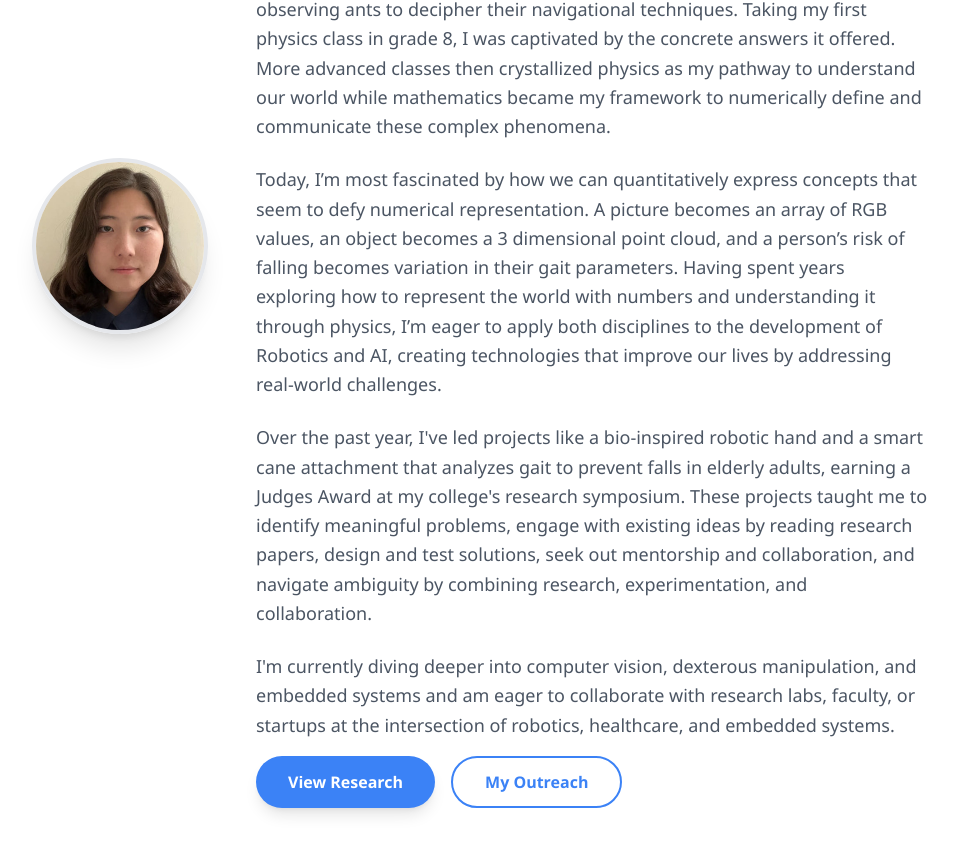
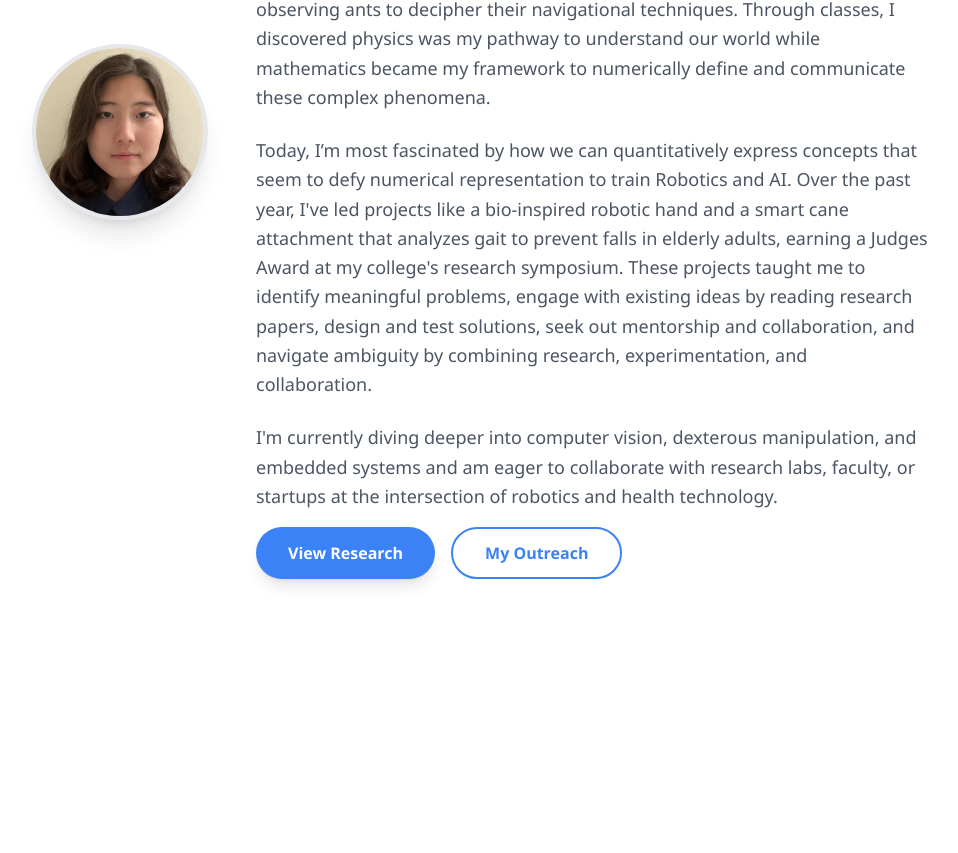
Before and after one commit to deviamar/deviamar.github.io, a React (Create React App) app: page / in a window 1280 px wide. Shown: the part 411-1264 px from the top of the page, without its empty margins (160-1118 px from the left). After the commit the page ends 1038 px from the top, so only its background shows below. Built offline with nearby package versions, Linux system fonts and the light colour scheme; the HTML template or start-up script is replaced by a standard one.

Commit message:
Made bio more concise

```diff
--- a/src/App.js
+++ b/src/App.js
@@ -549,16 +549,13 @@ const App = () => {
                 {/* Description */}
                 <div className="space-y-6 text-lg leading-relaxed text-gray-600 mb-4">
                   <p>
-                    My favorite childhood activity was exploring the world around me, whether marveling at the rainbow patterns created by a crystal swan figurine or observing ants to decipher their navigational techniques. Taking my first physics class in grade 8, I was captivated by the concrete answers it offered. More advanced classes then crystallized physics as my pathway to understand our world while mathematics became my framework to numerically define and communicate these complex phenomena.
+                    My favorite childhood activity was exploring the world around me, whether marveling at the rainbow patterns created by a crystal swan figurine or observing ants to decipher their navigational techniques. Through classes, I discovered physics was my pathway to understand our world while mathematics became my framework to numerically define and communicate these complex phenomena.
                   </p>
                   <p>
-                    Today, I’m most fascinated by how we can quantitatively express concepts that seem to defy numerical representation. A picture becomes an array of RGB values, an object becomes a 3 dimensional point cloud, and a person’s risk of falling becomes variation in their gait parameters. Having spent years exploring how to represent the world with numbers and understanding it through physics, I’m eager to apply both disciplines to the development of Robotics and AI, creating technologies that improve our lives by addressing real-world challenges.
+                    Today, I’m most fascinated by how we can quantitatively express concepts that seem to defy numerical representation to train Robotics and AI. Over the past year, I've led projects like a bio-inspired robotic hand and a smart cane attachment that analyzes gait to prevent falls in elderly adults, earning a Judges Award at my college's research symposium. These projects taught me to identify meaningful problems, engage with existing ideas by reading research papers, design and test solutions, seek out mentorship and collaboration, and navigate ambiguity by combining research, experimentation, and collaboration.
                   </p>
                   <p>
-                    Over the past year, I've led projects like a bio-inspired robotic hand and a smart cane attachment that analyzes gait to prevent falls in elderly adults, earning a Judges Award at my college's research symposium. These projects taught me to identify meaningful problems, engage with existing ideas by reading research papers, design and test solutions, seek out mentorship and collaboration, and navigate ambiguity by combining research, experimentation, and collaboration.
-                  </p>
-                  <p>
-                    I'm currently diving deeper into computer vision, dexterous manipulation, and embedded systems and am eager to collaborate with research labs, faculty, or startups at the intersection of robotics, healthcare, and embedded systems.
+                    I'm currently diving deeper into computer vision, dexterous manipulation, and embedded systems and am eager to collaborate with research labs, faculty, or startups at the intersection of robotics and health technology.
                   </p>
                 </div>
 
```
